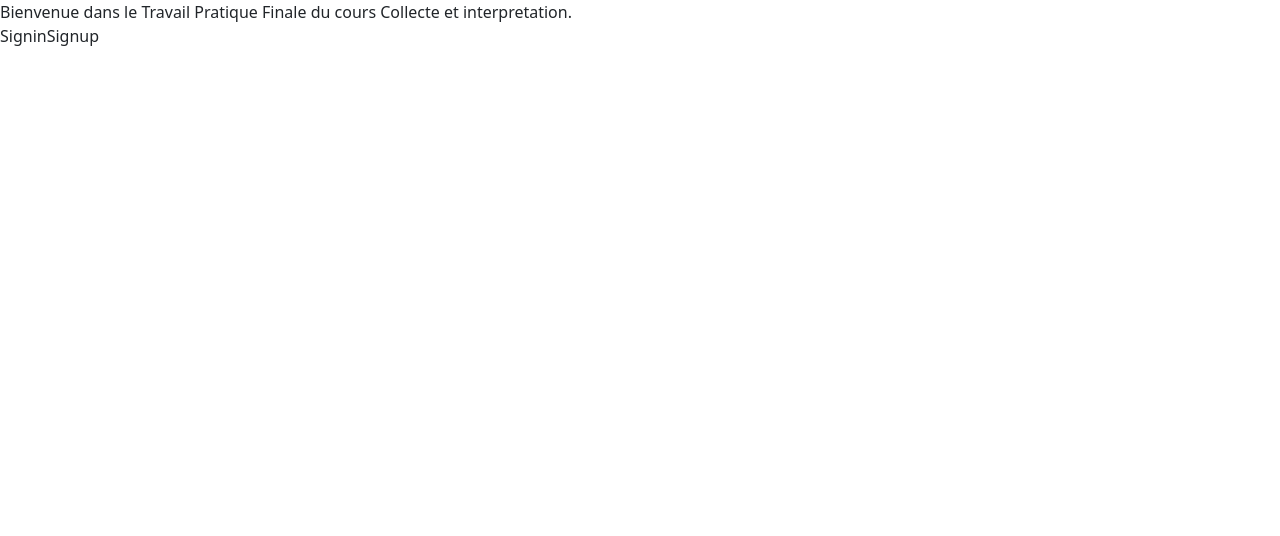
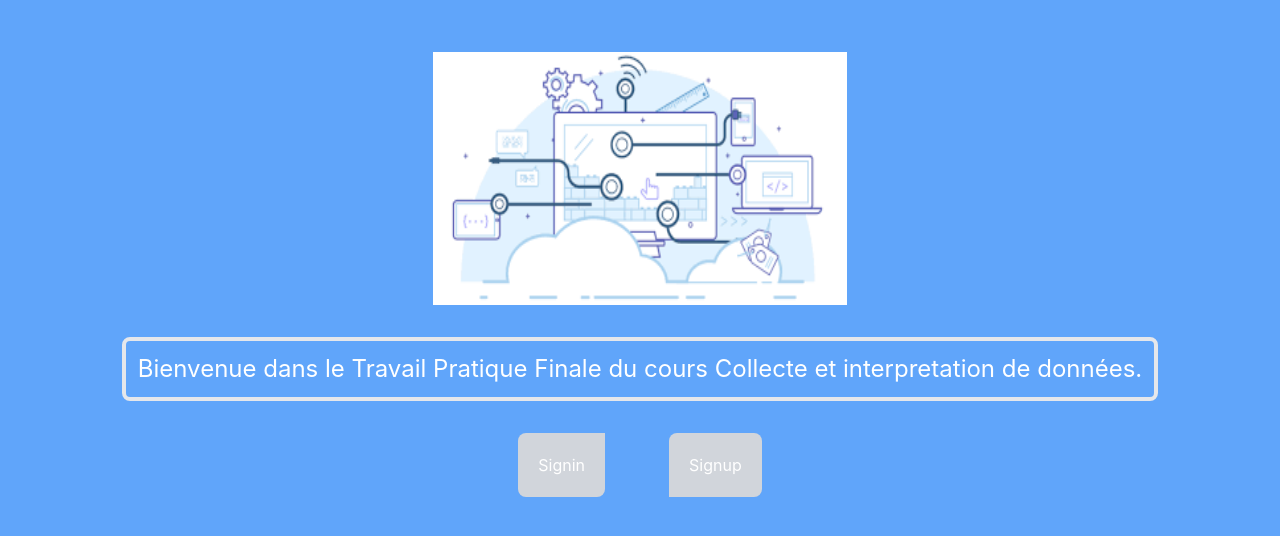
Before and after one commit to hodux/CID-STM-FRONTEND, a React (Create React App) app: page / in a window 1280 px wide. Shown: the top 536 px of the page. Built offline with nearby package versions, Linux system fonts and the light colour scheme.

Commit message:
page home

```diff
--- a/src/App.js
+++ b/src/App.js
@@ -1,12 +1,16 @@
+import image from "./Assets/Images/téléchargement.png"
 function App() {
   return (
-    <div className="">
-      <header className="">
-        Bienvenue dans le Travail Pratique Finale du cours Collecte et interpretation.
-      </header>
+    <div className="bg-blue-400 h-screen w-screen flex flex-col  self-center items-center p-5">
+      <div className="m-8 h-2/6 w-2/6" >
+        <img className="h-full w-full" src={image} alt="apiImage"/>
+      </div>
+      <div className="text-2xl text-white border-4 rounded-lg p-3 text-center">
+        Bienvenue dans le Travail Pratique Finale du cours Collecte et interpretation de données.
+      </div>
       <div>
-      <button>Signin</button>
-      <button>Signup</button>
+        <button className="bg-gray-300 rounded-l-lg rounded-br-lg m-8 p-5 text-white hover:bg-gray-900">Signin</button>
+        <button className="bg-gray-300 rounded-r-lg rounded-tl-lg m-8 p-5 hover:bg-gray-900 text-white">Signup</button>
       </div>
     </div>
   );
--- /dev/null
+++ b/src/Pages/signin.jsx
@@ -0,0 +1,33 @@
+import { Link } from "react-router-dom"
+
+
+function SeConnecter() {
+    return(
+        <div >
+            <div>
+                <h1>Se connecter...</h1>
+                <form method="get">
+                <div>
+                Code : <br />
+                <input type="text" name="code" />
+                </div>
+                <div>
+                Password: <br />
+                <input type="password" name="password" />
+          </div>
+          <br/>
+            <button type="button" className="btn btn-primary">Connectez-vous</button>
+            </form>
+            <br/>
+            <h5>Vous avez oublié votre mot de passe ? </h5>
+            <li>
+            <Link to="/OublieMotDePasse">Changez votre mot de passe</Link></li>
+                <br/>
+            <h3> Vous n'avez pas de compte?</h3>
+            <li>
+                <Link to="/Inscription">Inscrivez-vous ici.</Link>
+            </li>
+                </div>
+            </div>
+    )
+}
--- a/src/index.js
+++ b/src/index.js
@@ -2,8 +2,6 @@ import React from 'react';
 import ReactDOM from 'react-dom/client';
 import './index.css';
 import App from './App';
-import "bootstrap/dist/css/bootstrap.min.css";
-import "bootstrap/dist/js/bootstrap.bundle.min";
 
 const root = ReactDOM.createRoot(document.getElementById('root'));
 root.render(
```
Also changed, not shown: src/Assets/Images/téléchargement.png (added).
